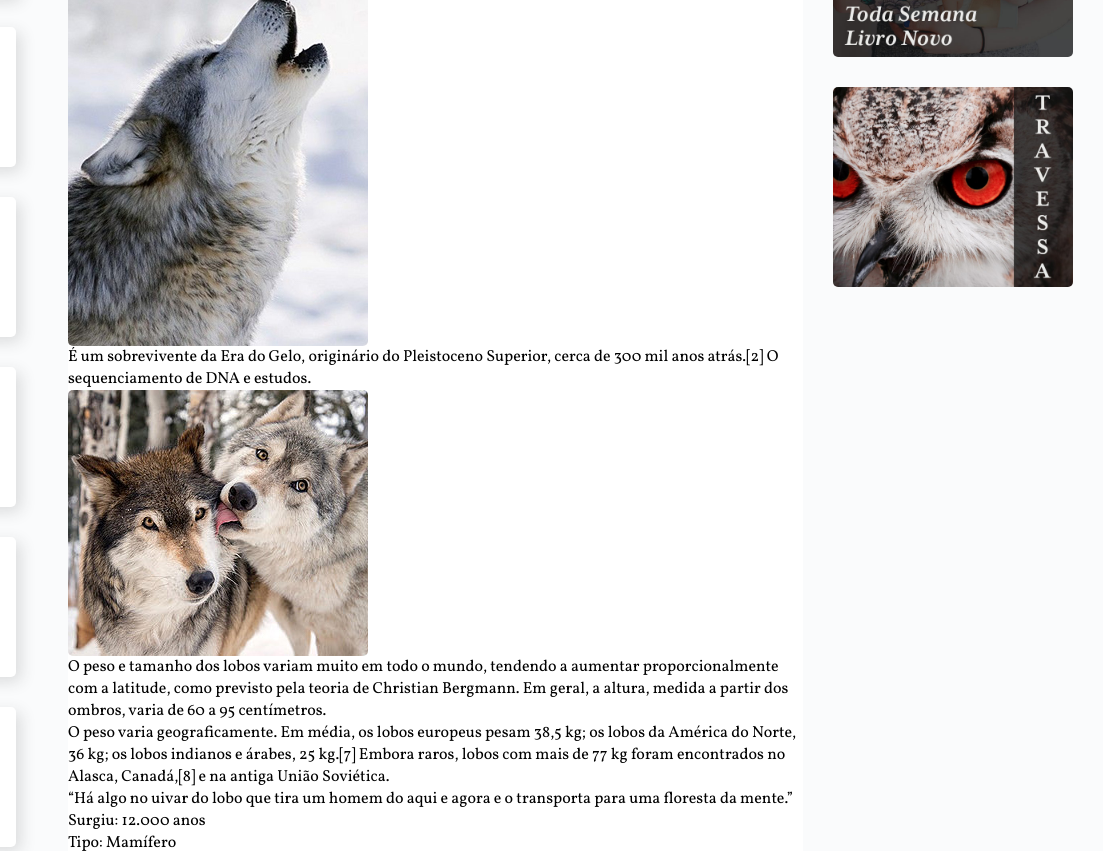
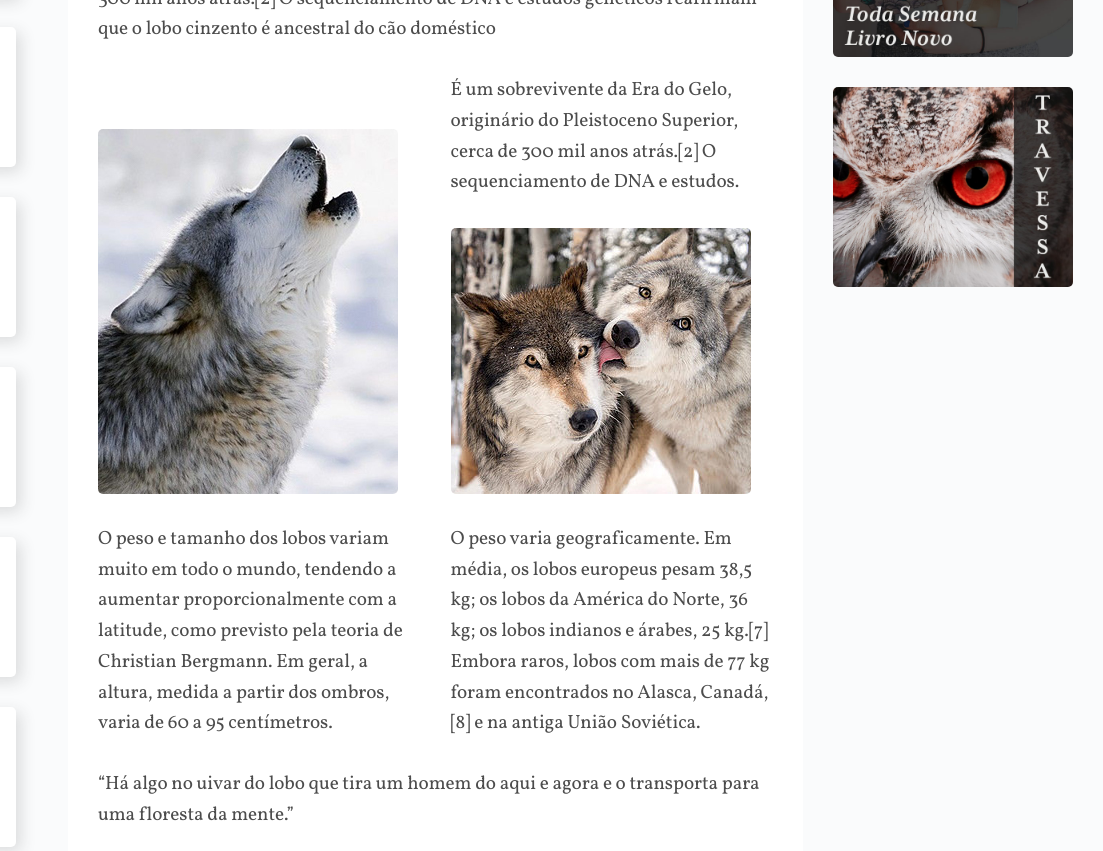
Before and after one commit to MorenoSDev/Wildbeast, a plain HTML site: page index.html in a window 1280 px wide. Shown: the part 278-1129 px from the top of the page, 177-1280 px from the left. Drawn offline with Linux system fonts and the light colour scheme.

Commit message:
ESTILOS CONTENT

```diff
--- a/index.html
+++ b/index.html
@@ -49,22 +49,22 @@
                     <span class="rotulo">age</span>
                 </div>
             </div>
-            <p>
+            <p class="col-wide">
                 É um sobrevivente da Era do Gelo, originário do Pleistoceno Superior, cerca de 300 mil anos atrás.[2] O
                 sequenciamento de DNA e estudos genéticos reafirmam que o lobo cinzento é ancestral do cão doméstico
             </p>
 
-            <img src="img/wolf1.jpg" alt="Wolf 1">
+            <img class="imagem-1" src="img/wolf1.jpg" alt="Wolf 1">
 
             <p>É um sobrevivente da Era do Gelo, originário do Pleistoceno Superior, cerca de 300 mil anos atrás.[2] O sequenciamento de DNA e estudos.</p>
 
-            <img src="img/wolf2.jpg" alt="Wolf 2">
+            <img class="imagem-2" src="img/wolf2.jpg" alt="Wolf 2">
 
             <p>O peso e tamanho dos lobos variam muito em todo o mundo, tendendo a aumentar proporcionalmente com a latitude, como previsto pela teoria de Christian Bergmann. Em geral, a altura, medida a partir dos ombros, varia de 60 a 95 centímetros.</p>
 
             <p>O peso varia geograficamente. Em média, os lobos europeus pesam 38,5 kg; os lobos da América do Norte, 36 kg; os lobos indianos e árabes, 25 kg.[7] Embora raros, lobos com mais de 77 kg foram encontrados no Alasca, Canadá,[8] e na antiga União Soviética.</p>
 
-            <blockquote class="citacao">
+            <blockquote class="citacao col-wide">
                 <p>“Há algo no uivar do lobo que tira um homem do aqui e agora e o transporta para uma floresta da mente.”</p>
             </blockquote>
 
@@ -82,7 +82,7 @@
                 <p>É um sobrevivente da Era do Gelo, originário do Pleistoceno Superior, cerca de 300 mil anos atrás.[2] O sequenciamento de DNA e estudos genéticos reafirmam que o lobo cinzento é ancestral do cão doméstico.</p>
             </div>
 
-            <img src="img/wolf3.jpg" alt="Wolf 3">
+            <img class="col-wide" src="img/wolf3.jpg" alt="Wolf 3">
         </main>
 
         <aside class="anuncios">
--- a/style.css
+++ b/style.css
@@ -100,8 +100,39 @@ img {
 
 .content {
     grid-area: content;
+    max-width: 900px;
+    margin: 0 auto;
+    padding: 30px;
+    display: grid;
+    grid-template-columns: 1fr 1fr;
+    grid-gap: 30px;
 }
 
+.col-wide {
+    grid-column: 1 / -1;
+}
+
+.imagem-1 {
+    grid-row: span 2;
+    align-self: end;
+}
+
+.imagem-2 {
+    align-self: end;
+}
+
+/* ESTILOS CONTENT */
+
+p {
+    font-size: 1.2em;
+    line-height: 1.6;
+    letter-spacing: -0.005em;
+    color: rgba(0, 0, 0, .7);
+}
+
+.informacoes p + p {
+ margin-top: 30px;
+}
 
 /* ANUNCIOS */
 
```
